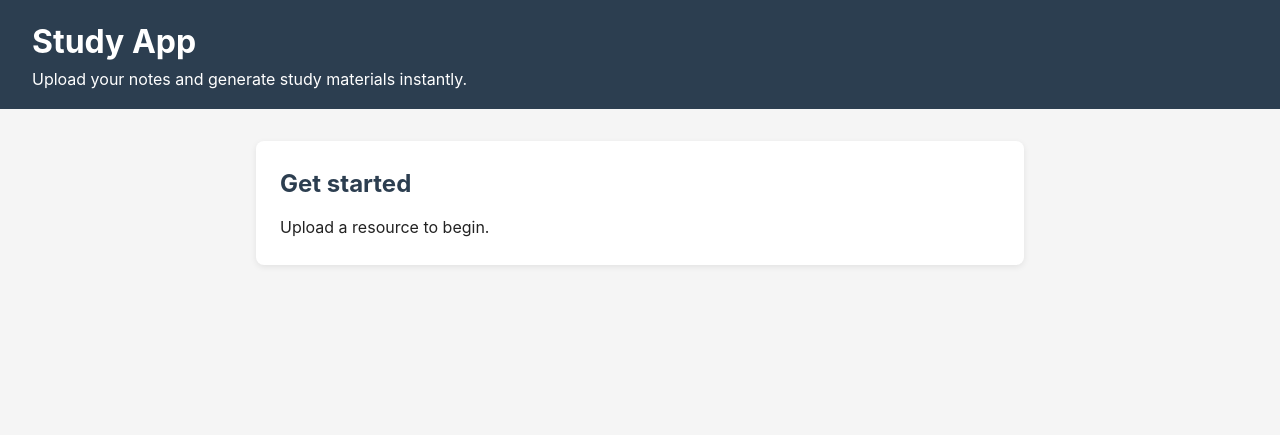
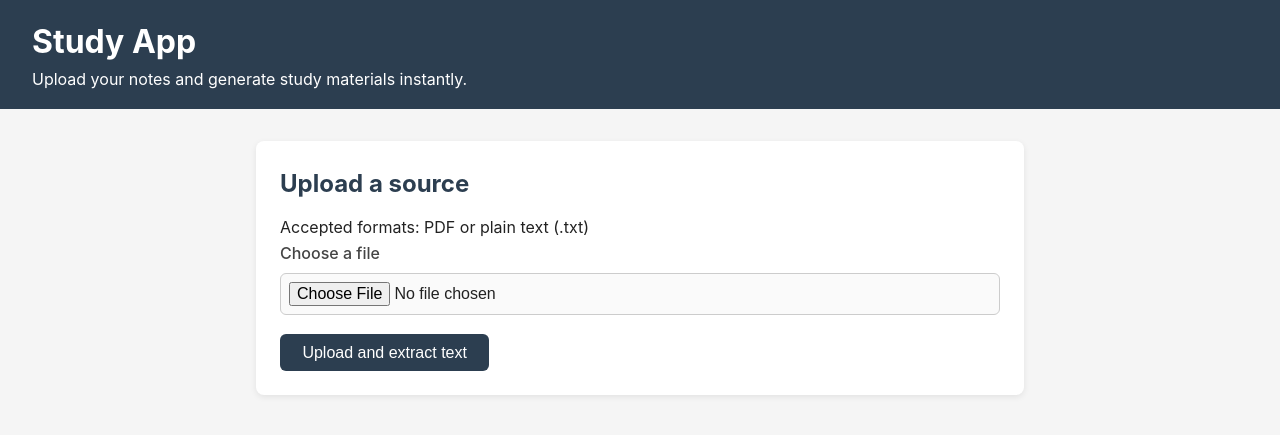
Before and after one commit to antthonyma/study-app, a Flask app: page / in a window 1280 px wide. Shown: the top 435 px of the page. Run offline with Flask 3, Linux system fonts and the light colour scheme.

Commit message:
Implemented file upload and text extraction

```diff
--- a/app.py
+++ b/app.py
@@ -1,13 +1,62 @@
-from flask import Flask, render_template
+from flask import Flask, render_template, request, redirect, url_for
 import os
-
+from werkzeug.utils import secure_filename
+from PyPDF2 import PdfReader
 from dotenv import load_dotenv
 load_dotenv()
 
 app = Flask(__name__)
-@app.route('/')
+
+app.config['MAX_CONTENT_LENGTH'] = 16 * 1024 * 1024
+UPLOAD_FOLDER = os.path.join(os.path.dirname(__file__), 'uploads')
+app.config['UPLOAD_FOLDER'] = UPLOAD_FOLDER
+ALLOWED_EXTENSIONS = {'txt', 'pdf'}
+
+def allowed_file(filename):
+    return '.' in filename and filename.rsplit('.', 1)[1].lower() in ALLOWED_EXTENSIONS
+
+def extract_text(filepath):
+    extension = filepath.rsplit('.', 1)[1].lower()
+
+    if extension == 'txt':
+        with open(filepath, 'r', encoding='utf-8') as f:
+            return f.read()
+
+    elif extension == 'pdf':
+        text_parts = []
+
+        with open(filepath, 'rb') as f:
+            reader = PdfReader(f)
+
+            for page in reader.pages:
+                text_parts.append(page.extract_text())
+
+        return "\n\n".join(text_parts)
+    return ""
+
+@app.route("/")
 def home():
     return render_template("index.html")
 
+@app.route("/upload", methods=["POST"])
+def upload():
+    file = request.files.get("source_file")
+
+    if not file or file.filename == "":
+        return redirect(url_for("home"))
+
+    if not allowed_file(file.filename):
+        return render_template("index.html", error="Only .txt and .pdf files are accepted.")
+
+    filename = secure_filename(file.filename)
+    filepath = os.path.join(app.config['UPLOAD_FOLDER'], filename)
+    file.save(filepath)
+    extracted_text = extract_text(filepath)
+
+    if not extracted_text.strip():
+        return render_template("index.html", error="Could not extract text from that file. Try a different one.")
+
+    return render_template("results.html", filename=filename, text=extracted_text)
+
 if __name__ == "__main__":
     app.run(debug=True)
--- a/static/css/style.css
+++ b/static/css/style.css
@@ -35,3 +35,58 @@ h2 {
   margin-bottom: 0.75rem;
   color: #2c3e50;
 }
+
+label {
+  display: block;
+  margin-bottom: 0.4rem;
+  font-weight: 500;
+  color: #444;
+}
+
+.form-group {
+  margin-bottom: 1.2rem;
+}
+
+input[type="file"] {
+  display: block;
+  width: 100%;
+  padding: 0.5rem;
+  border: 1px solid #ccc;
+  border-radius: 6px;
+  font-size: 1rem;
+  background-color: #fafafa;
+}
+
+.btn {
+  display: inline-block;
+  background-color: #2c3e50;
+  color: white;
+  padding: 0.6rem 1.4rem;
+  border: none;
+  border-radius: 6px;
+  font-size: 1rem;
+  cursor: pointer;
+  text-decoration: none;
+}
+
+.btn:hover {
+  background-color: #1a252f;
+}
+
+.error-message {
+  margin-top: 1rem;
+  color: #c0392b;
+  font-weight: 500;
+}
+
+.text-preview {
+  white-space: pre-wrap;
+  background-color: #f8f8f8;
+  border: 1px solid #e0e0e0;
+  border-radius: 6px;
+  padding: 1rem;
+  font-size: 0.9rem;
+  max-height: 400px;
+  overflow-y: auto;
+  word-break: break-word;
+}
--- a/templates/index.html
+++ b/templates/index.html
@@ -7,17 +7,38 @@
         <title>Study App</title>
         <link rel="stylesheet" href="{{ url_for('static', filename='css/style.css') }}">
     </head>
+
     <body>
+
         <header>
             <h1>Study App</h1>
             <p>Upload your notes and generate study materials instantly.</p>
         </header>
+
         <main>
             <div class="card">
-                <h2>Get started</h2>
-                <p>Upload a resource to begin.</p>
+                <h2>Upload a source</h2>
+                <p>Accepted formats: PDF or plain text (.txt)</p>
+
+                <form action="/upload" method="post" enctype="multipart/form-data">
+
+                    <div class="form-group">
+                        <label for="source_file">Choose a file</label>
+                        <input type="file" id="source_file" name="source_file" accept=".pdf,.txt" required>
+                    </div>
+
+                    <button type="submit" class="btn">Upload and extract text</button>
+
+                </form>
+
+                {% if error %}
+                    <p class="error-message">{{ error }}</p>
+                {% endif %}
+
             </div>
         </main>
+
         <script src="{{ url_for('static', filename='js/main.js') }}"></script>
+
     </body>
 </html>
```
Also changed, not shown: templates/results.html (added, +36 -0 lines).
